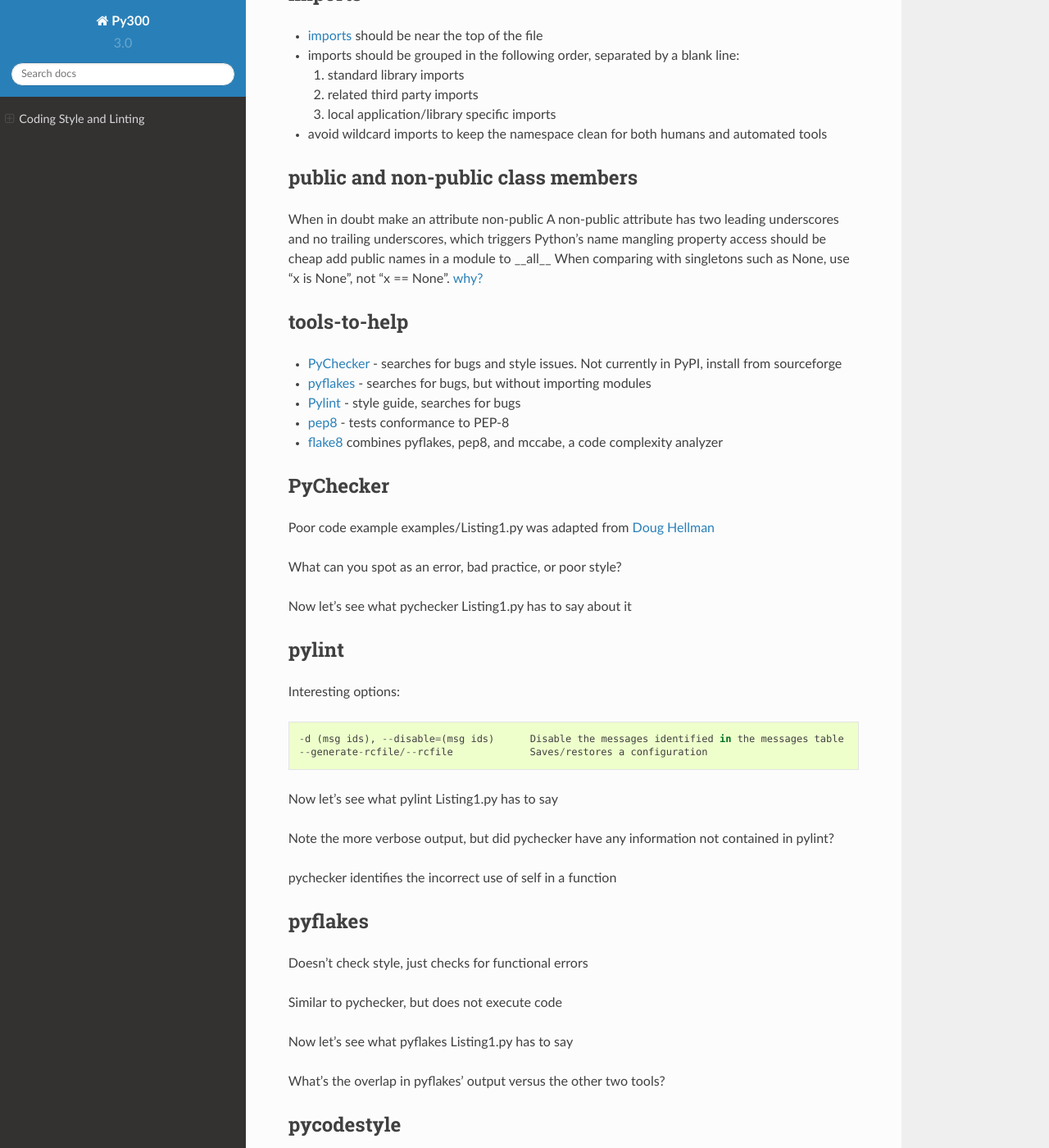
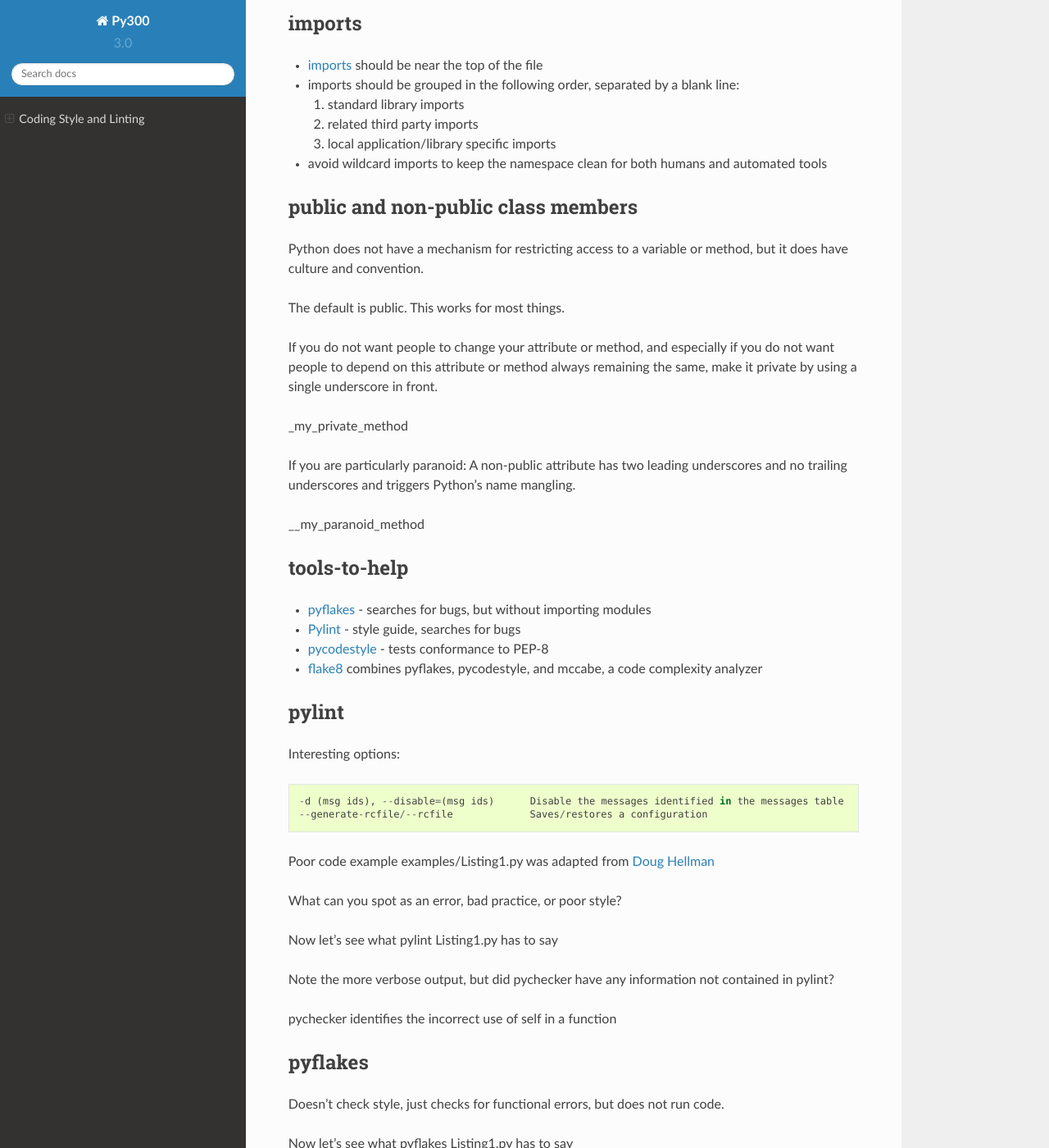
Before and after one commit to UWPCE-PythonCert/Py300, a Sphinx documentation site: the page built from source/pep8.rst, in a window 1280 px wide and 1400 px high, scrolled down 1600 px. Shown: the whole window at 82% size. Built offline with Sphinx 7.4.7 and the Read the Docs theme 2.0.0, drawn with Linux system fonts in a browser that asks for light colours; some of the changed text lies outside the part shown.

Commit message:
fixed some pep8 stuff

```diff
--- a/source/pep8.rst
+++ b/source/pep8.rst
@@ -62,6 +62,8 @@
    near the top of the file (see examples/encoding.py)
 
 
+-  When comparing with singletons such as None, use "x is None", not "x == None". `Why? <http://jaredgrubb.blogspot.com/2009/04/python-is-none-vs-none.html>`__
+
 
 naming-conventions
 ------------------
@@ -98,37 +100,31 @@
 public and non-public class members
 -----------------------------------
 
-When in doubt make an attribute non-public
+Python does not have a mechanism for restricting access to a variable or method, but it does have culture and convention.
+
+The default is public. This works for most things.
+
+If you do not want people to change your attribute or method, and especially if you do not want people to depend on this attribute or method always remaining the same, make it private by using a single underscore in front.
+
+_my_private_method
+
+If you are particularly paranoid:
 A non-public attribute has two leading underscores and no trailing
-underscores, which triggers Python's name mangling
-property access should be cheap
-add public names in a module to \_\_all\_\_
-When comparing with singletons such as None, use "x is None", not "x ==
-None".
-`why? <http://jaredgrubb.blogspot.com/2009/04/python-is-none-vs-none.html>`__
+underscores and triggers Python's name mangling.
+
+__my_paranoid_method
 
 tools-to-help
 -------------
 
--  `PyChecker <http://pychecker.sourceforge.net/>`__ - searches for bugs
-   and style issues. Not currently in PyPI, install from sourceforge
 -  `pyflakes <https://pypi.python.org/pypi/pyflakes>`__ - searches for
    bugs, but without importing modules
 -  `Pylint <http://www.pylint.org/>`__ - style guide, searches for bugs
--  `pep8 <https://pypi.python.org/pypi/pep8>`__ - tests conformance to
+-  `pycodestyle <https://pypi.python.org/pypi/pycodestyle>`__ - tests conformance to
    PEP-8
 -  `flake8 <https://pypi.python.org/pypi/flake8>`__ combines pyflakes,
-   pep8, and mccabe, a code complexity analyzer
+   pycodestyle, and mccabe, a code complexity analyzer
 
-PyChecker
----------
-
-Poor code example examples/Listing1.py was adapted from `Doug
-Hellman <http://doughellmann.com/2008/03/01/static-code-analizers-for-python.html>`__
-
-What can you spot as an error, bad practice, or poor style?
-
-Now let's see what pychecker Listing1.py has to say about it
 
 pylint
 ------
@@ -140,6 +136,11 @@
     -d (msg ids), --disable=(msg ids)      Disable the messages identified in the messages table
     --generate-rcfile/--rcfile             Saves/restores a configuration
 
+Poor code example examples/Listing1.py was adapted from `Doug
+Hellman <http://doughellmann.com/2008/03/01/static-code-analizers-for-python.html>`__
+
+What can you spot as an error, bad practice, or poor style?
+
 Now let's see what pylint Listing1.py has to say
 
 Note the more verbose output, but did pychecker have any information not
@@ -150,13 +151,12 @@
 pyflakes
 --------
 
-Doesn't check style, just checks for functional errors
-
-Similar to pychecker, but does not execute code
+Doesn't check style, just checks for functional errors, but does not run code.
 
 Now let's see what pyflakes Listing1.py has to say
 
-What's the overlap in pyflakes' output versus the other two tools?
+How much overlap with pylint?
+
 
 pycodestyle
 -----------
@@ -174,12 +174,12 @@
 
 Now let's see what pycodestyle Listing1.py has to say
 
-What's the overlap in pep8's output versus the other two tools?
+What's the overlap in pycodestyle's output versus the other two tools?
 
 flake8
 ------
 
-A tool which wraps pep8, pyflakes, and mccabe
+A tool which wraps pycodestyle, pyflakes, and mccabe
 
 `mccabe <http://nedbatchelder.com/blog/200803/python_code_complexity_microtool.html>`__
 is a "microtool" written by Ned Batchelder (author of coverage) for
@@ -194,14 +194,14 @@
 
 Now let's see what flake8 Listing1.py has to say
 
-What's the overlap in flake8 output versus the other two tools?
+What's the overlap in flake8 output versus the other tools?
 
 analyzing-a-larger-codebase-in-the-wild
 ---------------------------------------
 
 ::
 
-    pushd $HOME/virtualenvs/uwpce/lib/python2.7/site-packages
+    cd $HOME/virtualenvs/uwpce/lib/python3.5/site-packages
 
     flake8 django
 
@@ -212,13 +212,7 @@
 
 ::
 
-    pychecker pylint
-    pychecker flake8
-
-    pylint pychecker
     pylint flake8
-
-    flake8 $HOME/virtualenvs/uwpce/lib/python2.7/site-packages/pychecker/checker.py
     flake8 pylint
 
 analysis-tool-summary
```
Also changed, not shown: 3 other files.
